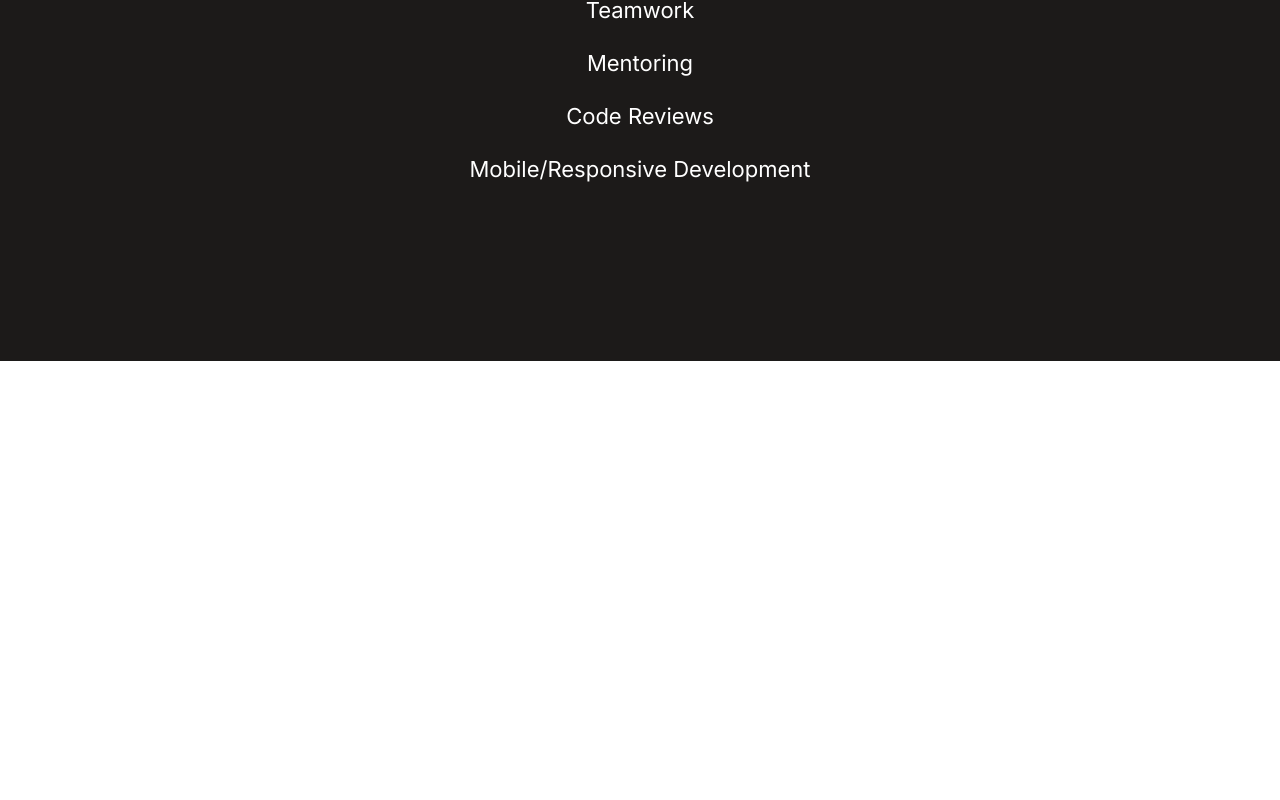
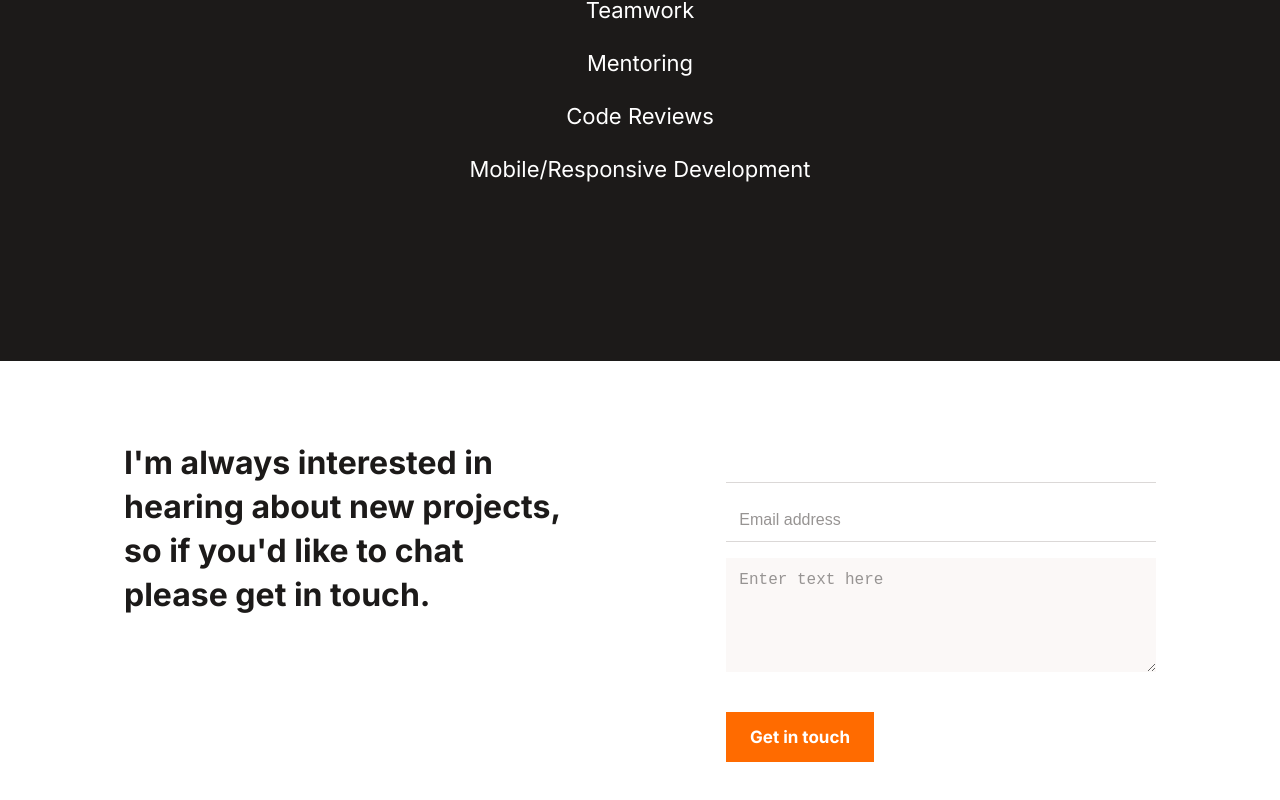
Before and after one commit to Alusp/cr-portfolio, a plain HTML site: page index.html in a window 1280 px wide. Shown: the part 6346-7146 px from the top of the page. Before the commit the page ends 6707 px from the top, so only its background shows below. Drawn offline with Linux system fonts and the light colour scheme.

Commit message:
Add contact form

```diff
--- a/css/main.css
+++ b/css/main.css
@@ -1,4 +1,4 @@
-@import url("https://fonts.googleapis.com/css2?family=Crete+Round&family=Poppins&family=Roboto:wght@700&family=Inter:wght@400;700&display=swap");
+@import url('https://fonts.googleapis.com/css2?family=Crete+Round&family=Poppins&family=Roboto:wght@700&family=Inter:wght@400;700&display=swap');
 
 * {
   padding: 0;
@@ -24,11 +24,15 @@ header {
 }
 
 #logo {
-  font-family: "Roboto", sans-serif;
+  font-family: 'Roboto', sans-serif;
   font-style: normal;
   font-weight: bold;
   font-size: 18px;
   line-height: 24px;
+}
+
+.flex {
+  display: flex;
 }
 
 .menu-bars {
@@ -69,7 +73,7 @@ main {
 .intro-greet,
 .about-me h2 {
   color: #ff6b00;
-  font-family: "Crete Round", serif;
+  font-family: 'Crete Round', serif;
   font-style: normal;
   font-weight: normal;
   font-size: 56px;
@@ -78,7 +82,7 @@ main {
 }
 
 .intro-me {
-  font-family: "Roboto", sans-serif;
+  font-family: 'Roboto', sans-serif;
   font-style: normal;
   font-weight: bold;
   font-size: 24px;
@@ -88,7 +92,7 @@ main {
 }
 
 .intro-text {
-  font-family: "Poppins", sans-serif;
+  font-family: 'Poppins', sans-serif;
   font-style: normal;
   font-weight: normal;
   font-size: 16px;
@@ -131,7 +135,7 @@ main {
 }
 
 .projects h2 {
-  font-family: "Crete Round", serif;
+  font-family: 'Crete Round', serif;
   font-style: normal;
   font-weight: normal;
   font-size: 40px;
@@ -163,7 +167,7 @@ main {
 
 .description,
 .white-description {
-  font-family: "Inter", sans-serif;
+  font-family: 'Inter', sans-serif;
   font-style: normal;
   font-weight: normal;
   font-size: 20px;
@@ -198,7 +202,7 @@ main {
 
 li {
   list-style: none;
-  font-family: "Inter", sans-serif;
+  font-family: 'Inter', sans-serif;
   font-style: normal;
   font-weight: normal;
   font-size: 22px;
@@ -215,7 +219,7 @@ li {
 }
 
 .card h2 {
-  font-family: "Crete Round", serif;
+  font-family: 'Crete Round', serif;
   font-style: normal;
   font-weight: normal;
   font-size: 32px;
@@ -224,19 +228,19 @@ li {
 }
 
 .gtime {
-  background-image: url("../media/png/gtime.png");
+  background-image: url('../media/png/gtime.png');
 }
 
 .weather {
-  background-image: url("../media/png/weather.png");
+  background-image: url('../media/png/weather.png');
 }
 
 .conference {
-  background-image: url("../media/png/conference.png");
+  background-image: url('../media/png/conference.png');
 }
 
 .katchy {
-  background-image: url("../media/png/katchy.png");
+  background-image: url('../media/png/katchy.png');
 }
 
 .project-stacks {
@@ -270,7 +274,7 @@ li {
 }
 
 .about-me-text {
-  font-family: "Inter", sans-serif;
+  font-family: 'Inter', sans-serif;
   font-style: normal;
   font-weight: normal;
   font-size: 16px;
@@ -285,7 +289,7 @@ li {
   justify-content: center;
   padding: 12px;
   background: #ff6b00;
-  font-family: "Inter", sans-serif;
+  font-family: 'Inter', sans-serif;
   font-style: normal;
   font-weight: bold;
   font-size: 17px;
@@ -307,7 +311,7 @@ li {
 }
 
 .list-title {
-  font-family: "Inter", sans-serif;
+  font-family: 'Inter', sans-serif;
   font-style: normal;
   font-weight: bold;
   font-size: 32px;
@@ -315,13 +319,104 @@ li {
 }
 
 .languages {
-  list-style: inside url("../media/svg/rectangle.svg");
+  list-style: inside url('../media/svg/rectangle.svg');
 }
 
 .frameworks {
-  list-style: inside url("../media/svg/square.svg");
+  list-style: inside url('../media/svg/square.svg');
 }
 
 .skills {
-  list-style: inside url("../media/svg/circle.svg");
+  list-style: inside url('../media/svg/circle.svg');
 }
+
+/* === Contact Section === */
+.contact {
+  width: 100%;
+  flex-direction: column;
+  align-items: center;
+  padding-inline: 1em;
+  margin-bottom: 3rem;
+}
+
+.contact button {
+  background-color: #ff6b00;
+  color: white;
+  font-family: 'Inter', sans-serif;
+  font-weight: 700;
+  font-size: 17px;
+  line-height: 24px;
+  margin-top: 24px;
+  outline: none;
+  border: none;
+  padding: 0.8rem 1.5rem;
+}
+
+.contact .parag {
+  font-family: 'Inter', sans-serif;
+  font-weight: 700;
+  width: 327px;
+  line-height: 44px;
+  font-size: 2rem;
+  text-align: center;
+  color: #1c1a19;
+  margin-bottom: 73px;
+}
+
+form {
+  flex-direction: column;
+  align-items: center;
+  gap: 1rem;
+  width: 327px;
+  font-family: 'Inter', sans-serif;
+}
+
+form input,
+form textarea {
+  width: 100%;
+  padding: 1em;
+  outline: none;
+  border: none;
+}
+
+form input {
+  border-bottom: 1px solid #dbd8d7;
+}
+
+form textarea {
+  background-color: #fbf8f7;
+  height: 114px;
+}
+
+form input:focus,
+form textarea:focus {
+  border: 2px solid rgb(240, 95, 119);
+}
+
+form input::placeholder,
+form textarea::placeholder {
+  font-size: 1rem;
+  color: #979493;
+  font-family: inherit;
+}
+
+@media screen and (min-width: 768px) {
+  .contact {
+    flex-direction: row;
+    justify-content: space-around;
+    padding-inline: 3.5rem;
+    align-items: flex-start;
+    gap: 1rem;
+    margin-top: 5rem;
+  }
+
+  .contact .parag {
+    width: 450px;
+    text-align: initial;
+  }
+
+  .contact form {
+    width: 430px;
+    align-items: flex-start;
+  }
+}
--- a/index.html
+++ b/index.html
@@ -155,7 +155,9 @@
           <div class="card-description">
             <h2>Weather App</h2>
             <p class="white-description">
-              This is a responsive weather app made with JavaScript that displays the temperature, humidity and timezone for cities around the world.
+              This is a responsive weather app made with JavaScript that
+              displays the temperature, humidity and timezone for cities around
+              the world.
             </p>
             <ul class="project-stacks card-stacks">
               <li>HTML</li>
@@ -216,7 +218,6 @@
             >
           </div>
         </div>
-
       </div>
       <div class="about-me">
         <section class="about-me-section">
@@ -289,6 +290,36 @@
           </ul>
         </div>
       </div>
+
+      <section class="contact flex" id="contact">
+        <p class="parag text-dark">
+          I'm always interested in hearing about new projects, so if you'd like
+          to chat please get in touch.
+        </p>
+        <form
+          class="flex"
+          action="https://formspree.io/f/xdobralq"
+          method="post"
+          id="mail"
+        >
+          <input
+            name="fname"
+            id="name"
+          />
+          <input
+            name="email"
+            type="text"
+            required
+            placeholder="Email address"
+            id="email"
+          />
+          <textarea
+            name="message"
+            placeholder="Enter text here"
+          ></textarea>
+          <button class="special" type="submit">Get in touch</button>
+        </form>
+      </section>
     </main>
 
     <script
```
Also changed, not shown: 2 other files.
